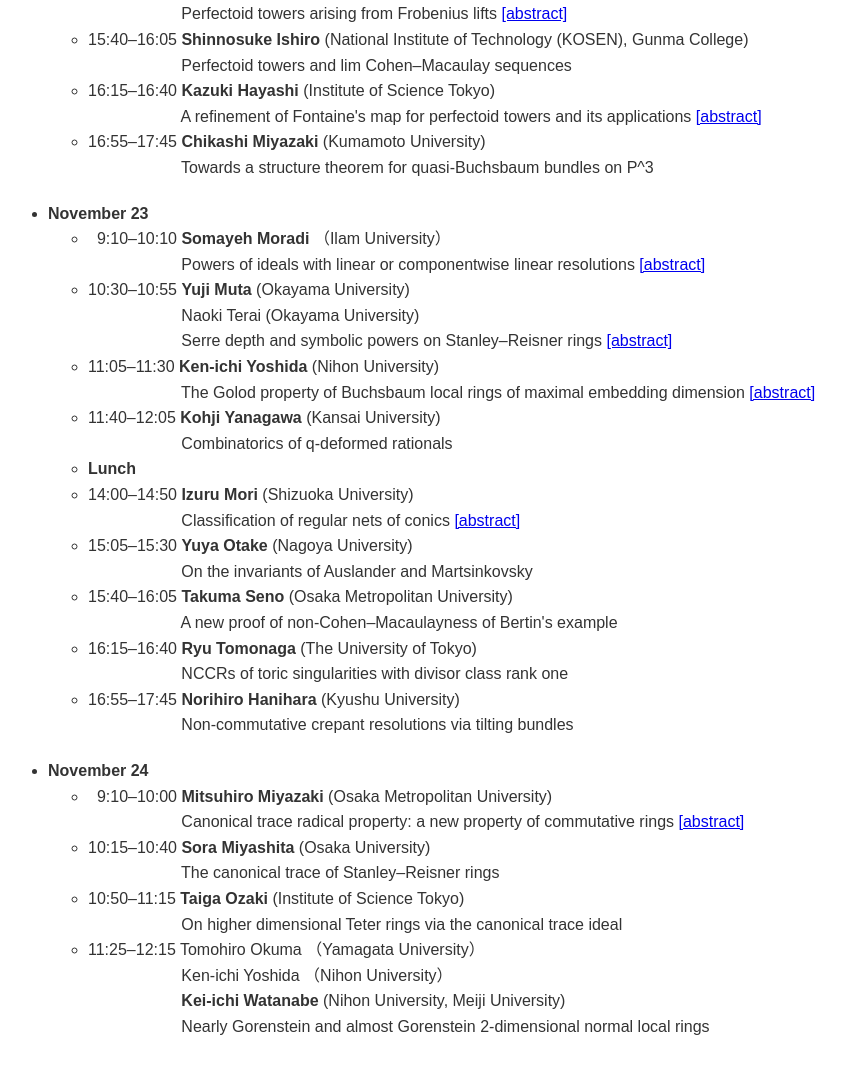
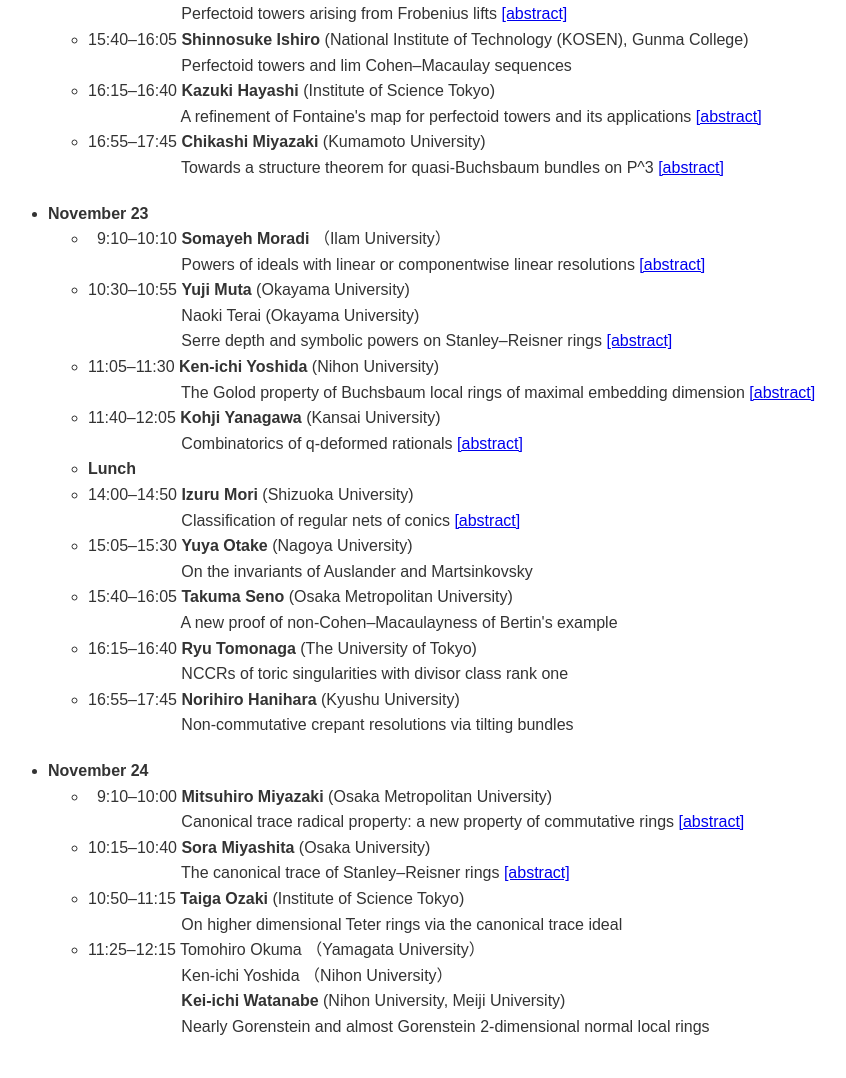
Before and after one commit to skumashiro/casymp46.github.io, a plain HTML site: page program.html in a window 1280 px wide. Shown: the part 1782-2860 px from the top of the page, without its empty margins (12-858 px from the left). Drawn offline with Linux system fonts and the light colour scheme.

Commit message:
Add files via upload

```diff
--- a/program.html
+++ b/program.html
@@ -173,7 +173,7 @@
 
         <li>16:55–17:45 <b>Chikashi Miyazaki</b> (Kumamoto University)<br>
           &nbsp;&nbsp;&nbsp;&nbsp;&nbsp;&nbsp;&nbsp;&nbsp;&nbsp;&nbsp;&nbsp;&nbsp;&nbsp;&nbsp;&nbsp;&nbsp;&nbsp;&nbsp;&nbsp;&nbsp;
-          Towards a structure theorem for quasi-Buchsbaum bundles on P^3</li>
+          Towards a structure theorem for quasi-Buchsbaum bundles on P^3 <a href="pdf/Chikashi Miyazaki.pdf" target="_blank">[abstract]</a> </li>
       </ul>
     </li>
 
@@ -195,7 +195,7 @@
 
         <li>11:40–12:05 <b>Kohji Yanagawa</b> (Kansai University)<br>
           &nbsp;&nbsp;&nbsp;&nbsp;&nbsp;&nbsp;&nbsp;&nbsp;&nbsp;&nbsp;&nbsp;&nbsp;&nbsp;&nbsp;&nbsp;&nbsp;&nbsp;&nbsp;&nbsp;&nbsp;
-          Combinatorics of q-deformed rationals</li>
+          Combinatorics of q-deformed rationals <a href="pdf/Kohji Yanagawa.pdf" target="_blank">[abstract]</a></li>
 
         <li><b>Lunch</b></li>
 
@@ -229,7 +229,7 @@
 
         <li>10:15–10:40 <b>Sora Miyashita</b> (Osaka University)<br>
           &nbsp;&nbsp;&nbsp;&nbsp;&nbsp;&nbsp;&nbsp;&nbsp;&nbsp;&nbsp;&nbsp;&nbsp;&nbsp;&nbsp;&nbsp;&nbsp;&nbsp;&nbsp;&nbsp;&nbsp;
-          The canonical trace of Stanley–Reisner rings</li>
+          The canonical trace of Stanley–Reisner rings <a href="pdf/Sora Miyashita.pdf" target="_blank">[abstract]</a></li>
 
         <li>10:50–11:15 <b>Taiga Ozaki</b> (Institute of Science Tokyo)<br>
           &nbsp;&nbsp;&nbsp;&nbsp;&nbsp;&nbsp;&nbsp;&nbsp;&nbsp;&nbsp;&nbsp;&nbsp;&nbsp;&nbsp;&nbsp;&nbsp;&nbsp;&nbsp;&nbsp;&nbsp;
```
Also changed, not shown: 3 other files.
